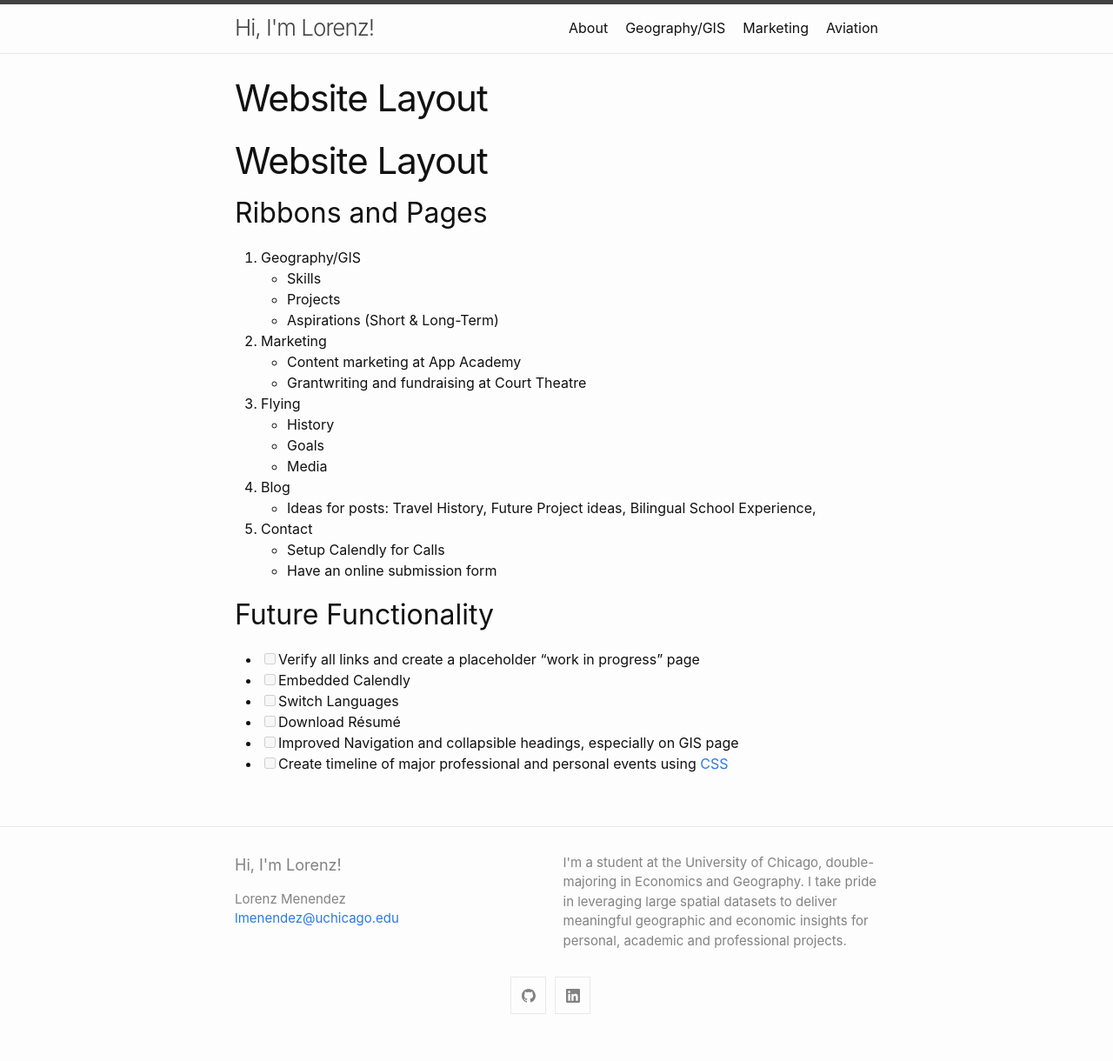
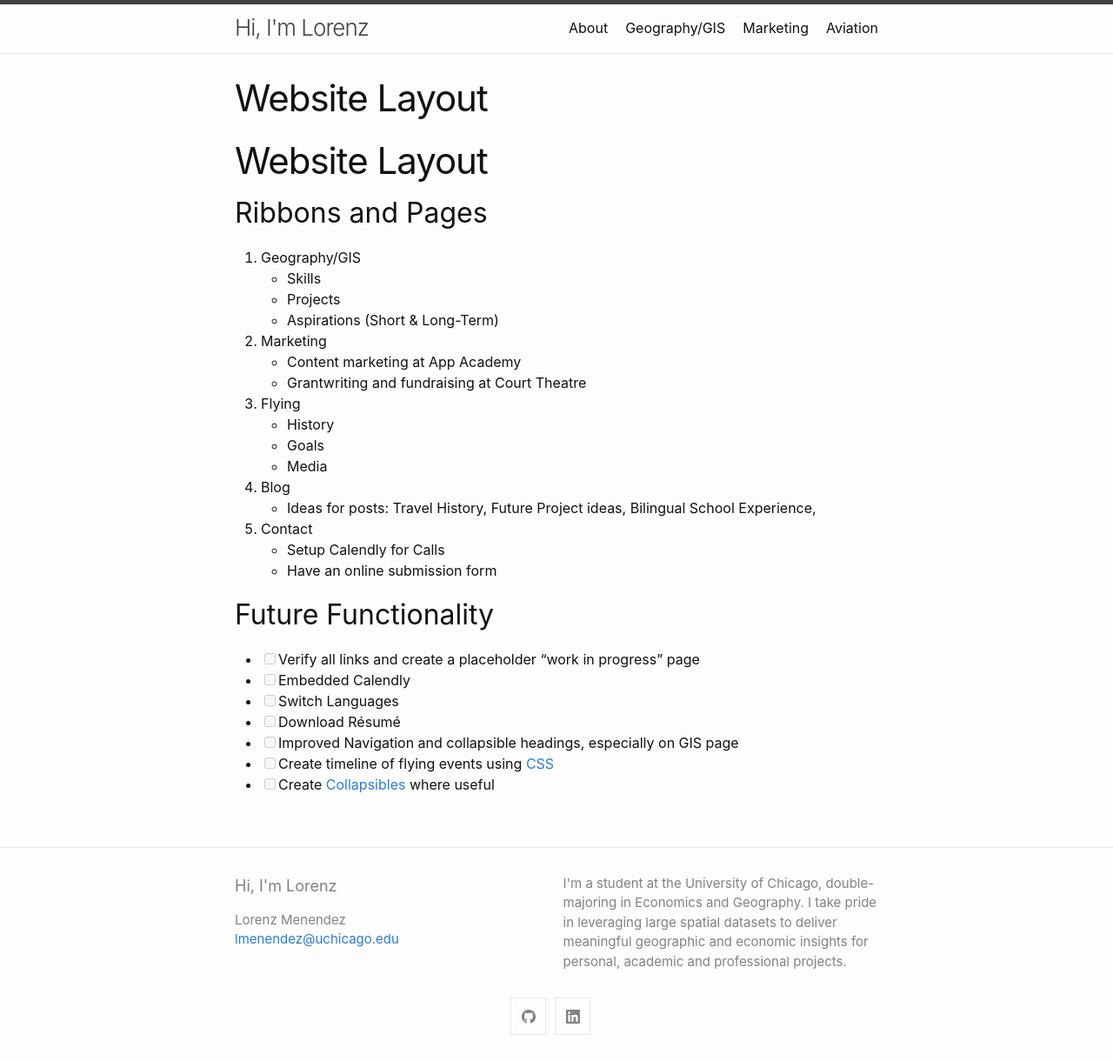
Before and after one commit to LorenzMenendez/LorenzMenendez.github.io, a Jekyll site: the page built from webplan.md, in a window 1280 px wide. Shown: the whole page at 87% size. Built offline with Jekyll 4.4.1, drawn with Linux system fonts in a browser that asks for light colours; our own code applies the rules of GitHub Pages for plain Markdown files; before the commit the page ends 1196 px from its top, so only the background shows below that.

Commit message:
Minor changes and CSS tinkering

```diff
--- a/_config.yml
+++ b/_config.yml
@@ -1,4 +1,4 @@
-title: Hi, I'm Lorenz!
+title: Hi, I'm Lorenz
 author: Lorenz Menendez
 email: lmenendez@uchicago.edu
 description: > # this means to ignore newlines until "show_exerpts:"
--- a/_layouts/home.html
+++ b/_layouts/home.html
@@ -27,8 +27,6 @@ layout: default
       </li>
       {%- endfor -%}
     </ul>
-
-    <p class="feed-subscribe"><svg class="svg-icon orange"><use xlink:href="{{ '/assets/minima-social-icons.svg#rss' | relative_url }}"></use></svg><a href="{{ "/feed.xml" | relative_url }}">Subscribe</a></p>
   {%- endif -%}
 
 </div>
--- a/assets/css/style.scss
+++ b/assets/css/style.scss
@@ -3,3 +3,11 @@
 ---
 
 @import "minima";
+
+/* For centering things */
+.center {
+  display: block;
+  margin-left: auto;
+  margin-right: auto;
+  width: 50%;
+}
--- a/webplan.md
+++ b/webplan.md
@@ -29,4 +29,5 @@
 - [ ] Switch Languages
 - [ ] Download Résumé
 - [ ] Improved Navigation and collapsible headings, especially on GIS page
-- [ ] Create timeline of major professional and personal events using [CSS](https://www.w3schools.com/howto/howto_css_timeline.asp)
+- [ ] Create timeline of flying events using [CSS](https://www.w3schools.com/howto/howto_css_timeline.asp)
+- [ ] Create [Collapsibles](https://www.w3schools.com/howto/howto_js_collapsible.asp) where useful
```
Also changed, not shown: marketing.md (+2 -1 lines), index.md (line endings or trailing spaces).
